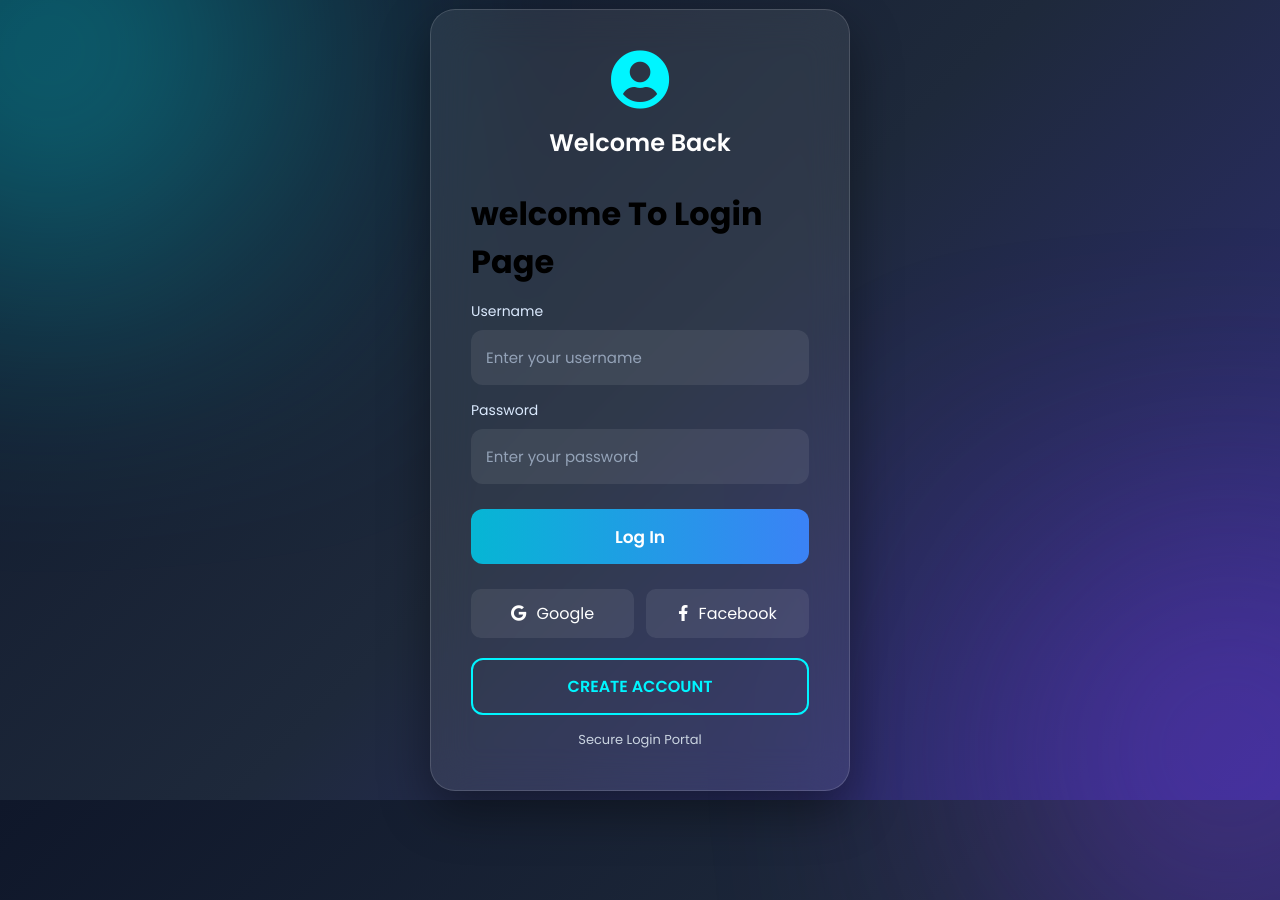
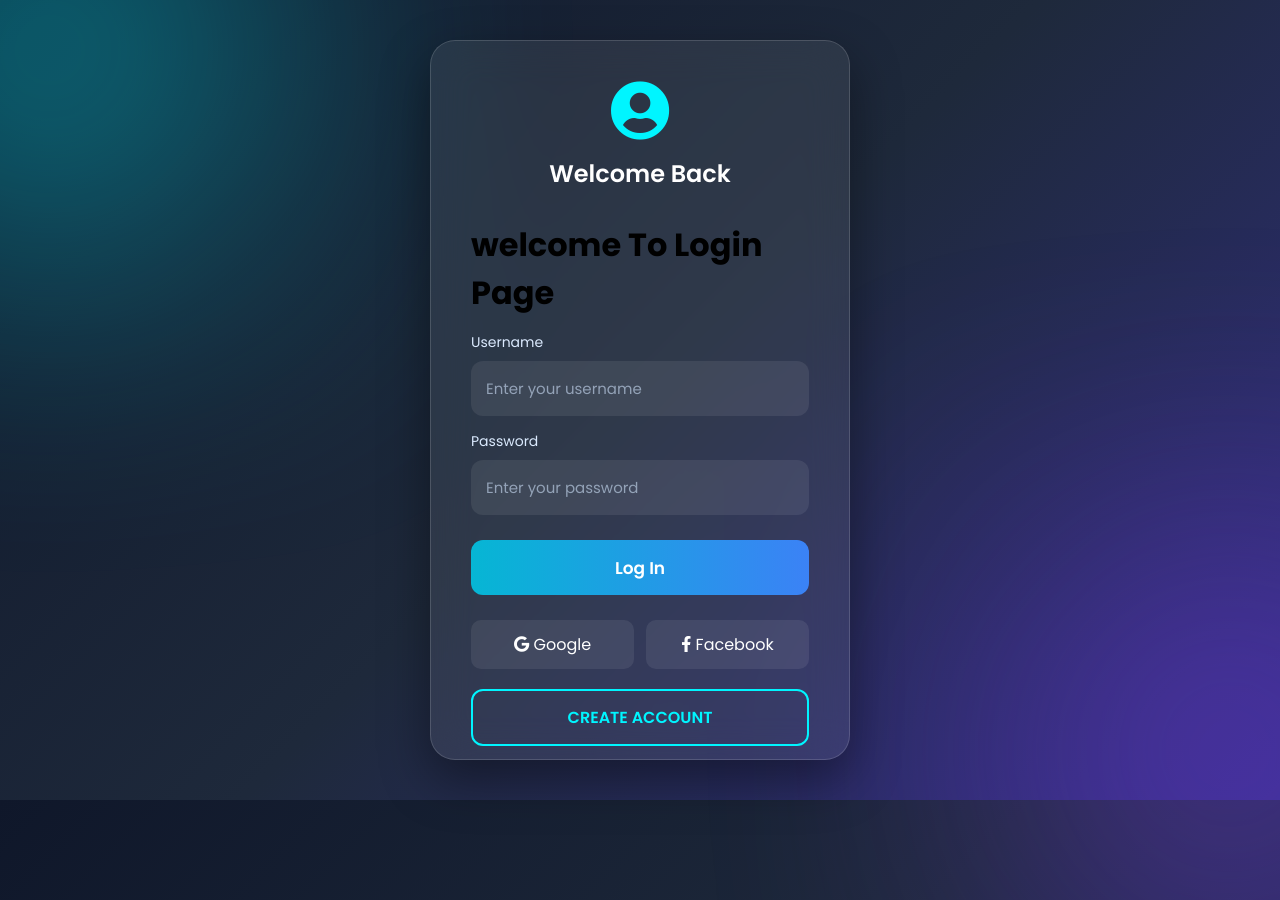
Before and after one commit to keerthanamary81-png/firstproject, a Django app: page / in a window 1280 px wide; the page is wider, and only the part inside the window is pictured. Run offline with Django 4.2, Linux system fonts and the light colour scheme.

Commit message:
Updated login page design

```diff
--- a/firstapp/templates/login.html
+++ b/firstapp/templates/login.html
@@ -24,13 +24,11 @@
             display:flex;
             justify-content:center;
             align-items:center;
-            background:linear-gradient(
-                135deg,
-                #0f172a,
-                #1e293b,
-                #312e81
-            );
-            overflow:hidden;
+            background:linear-gradient(135deg,#0f172a,#1e293b,#312e81);
+
+            /* ✅ FIX */
+            overflow-y:auto;
+            padding:30px 10px;
             position:relative;
         }
 
@@ -44,6 +42,7 @@
             filter:blur(150px);
             top:-100px;
             left:-100px;
+            z-index:0;
         }
 
         body::after{
@@ -56,6 +55,7 @@
             filter:blur(150px);
             bottom:-100px;
             right:-100px;
+            z-index:0;
         }
 
         .login-card{
@@ -68,6 +68,10 @@
             padding:40px;
             box-shadow:0 20px 50px rgba(0,0,0,0.4);
             z-index:10;
+
+            /* ✅ FIX */
+            max-height:90vh;
+            overflow-y:auto;
         }
 
         .logo{
@@ -121,11 +125,7 @@
             border:none;
             border-radius:12px;
             margin-top:25px;
-            background:linear-gradient(
-                90deg,
-                #06b6d4,
-                #3b82f6
-            );
+            background:linear-gradient(90deg,#06b6d4,#3b82f6);
             color:white;
             font-size:17px;
             font-weight:600;
@@ -159,15 +159,6 @@
             background:rgba(255,255,255,0.08);
             color:white;
             cursor:pointer;
-            transition:0.3s;
-        }
-
-        .social div:hover{
-            background:rgba(255,255,255,0.15);
-        }
-
-        .social i{
-            margin-right:6px;
         }
 
         .register-btn{
@@ -180,7 +171,6 @@
             border:2px solid #00f5ff;
             border-radius:12px;
             font-weight:600;
-            transition:0.3s;
         }
 
         .register-btn:hover{
@@ -206,6 +196,7 @@
         }
     </style>
 </head>
+
 <body>
 
 <div class="login-card">
@@ -220,50 +211,28 @@
         {% csrf_token %}
         <h1>{{tes}}</h1>
 
-        <label for="username">Username</label>
-        <input
-            type="text"
-            id="username"
-            name="username"
-            placeholder="Enter your username"
-            required
-        >
+        <label>Username</label>
+        <input type="text" name="username" placeholder="Enter your username" required>
 
-        <label for="password">Password</label>
-        <input
-            type="password"
-            id="password"
-            name="password"
-            placeholder="Enter your password"
-            required
-        >
+        <label>Password</label>
+        <input type="password" name="password" placeholder="Enter your password" required>
 
-        <button type="submit" class="login-btn">
-            Log In
-        </button>
+        <button type="submit" class="login-btn">Log In</button>
 
         {% if error_message %}
         <p class="error">{{ error_message }}</p>
         {% endif %}
 
         <div class="social">
-            <div class="go">
-                <i class="fab fa-google"></i> Google
-            </div>
-
-            <div class="fb">
-                <i class="fab fa-facebook-f"></i> Facebook
-            </div>
+            <div><i class="fab fa-google"></i> Google</div>
+            <div><i class="fab fa-facebook-f"></i> Facebook</div>
         </div>
 
         <a href="{% url 'register_func' %}" class="register-btn">
             CREATE ACCOUNT
         </a>
 
-        <p class="footer-text">
-            Secure Login Portal
-        </p>
-
+        <p class="footer-text">Secure Login Portal</p>
     </form>
 
 </div>
```
